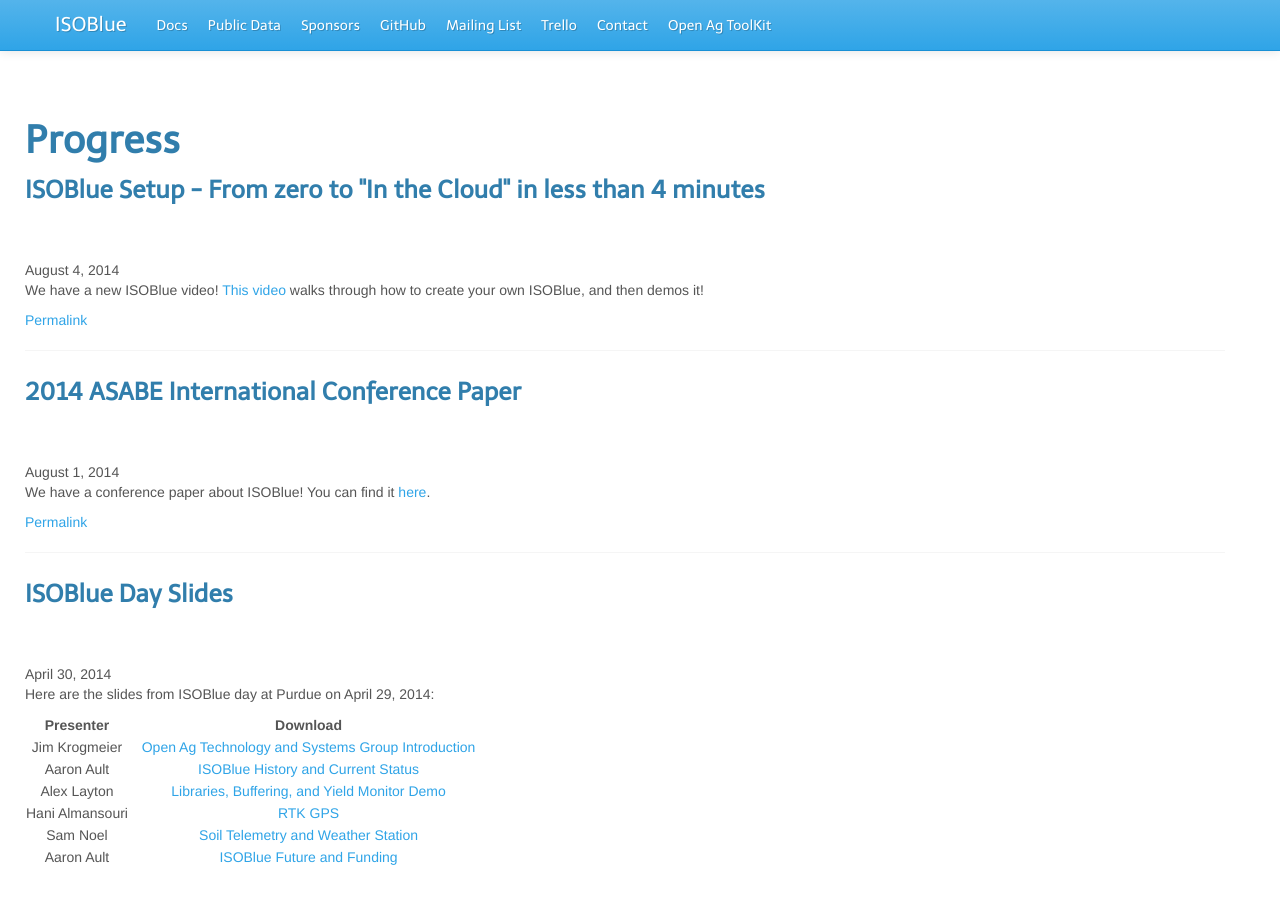
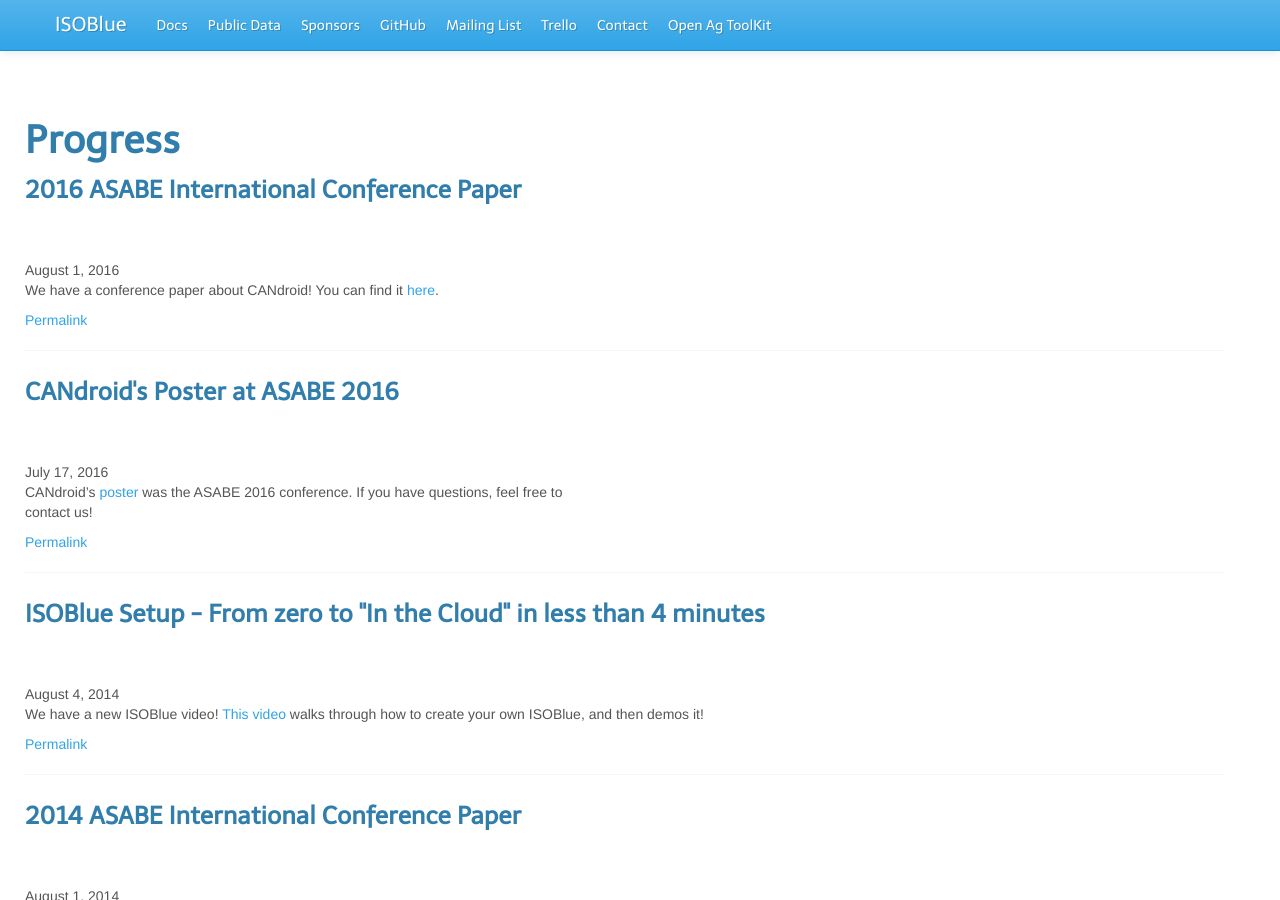
Before and after one commit to koch505/iosblue, a Jekyll site: the page built from posts.html, in a window 1280 px wide and 900 px high. Built offline with Jekyll 4.4.1, drawn with Linux system fonts in a browser that asks for light colours; nearby versions of some CDN libraries; comment, search, counter and statistics services are not loaded.

Commit message:
Add: CANdroid posts
Move pdfs to a dedicated folder. Add CANdroid paper link and poster.

```diff
--- /dev/null
+++ b/_posts/2016-07-17-candroid-asabe-poster.markdown
@@ -0,0 +1,10 @@
+---
+layout: post
+title: CANdroid's Poster at ASABE 2016
+date: 2016-07-17
+excerpt: CANdroid's poster was at the ASABE 2016 conference.
+---
+<div class="row" markdown="block">
+<div class="span6" markdown="block">
+CANdroid's [poster](/pdfs/candroid_poster.pdf) was the ASABE 2016 conference.
+If you have questions, feel free to contact us!
--- /dev/null
+++ b/_posts/2016-08-01-ASABE-candroid-paper.markdown
@@ -0,0 +1,9 @@
+---
+layout: post
+title: 2016 ASABE International Conference Paper
+date: 2016-08-01
+excerpt: CANdroid ASABE 2016 Paper
+---
+
+We have a conference paper about CANdroid! You can find it
+[here](http://elibrary.asabe.org/abstract.asp?aid=47192).
```
Also changed, not shown: _posts/2014-04-30-ISOBlue-Day-Slides.markdown (+6 -6 lines), 11 other files.
